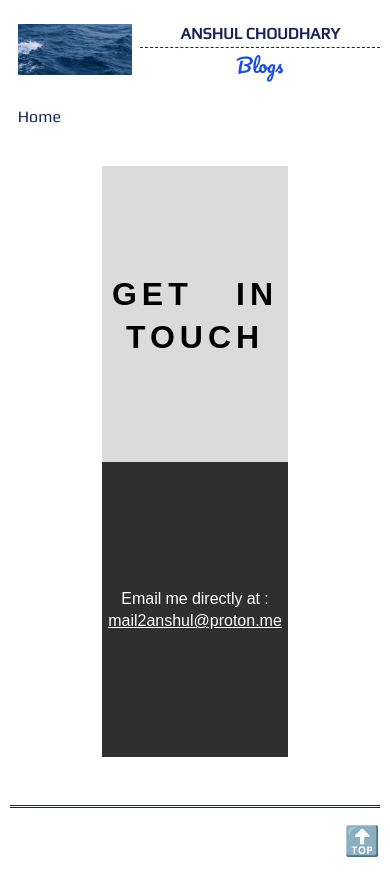
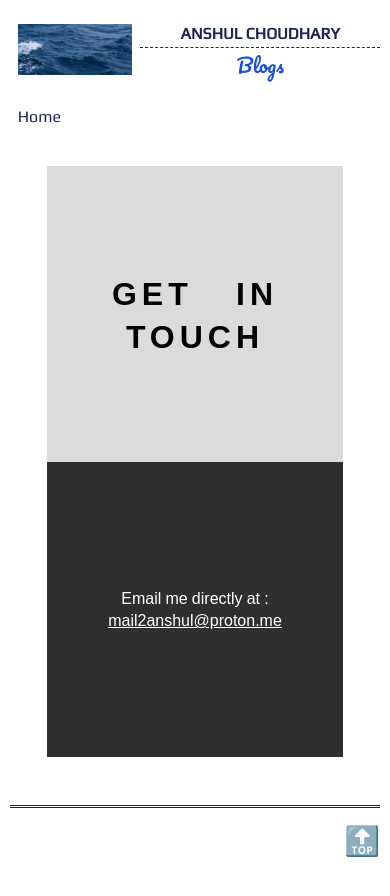
Before and after one commit to a1start/acblog, a plain HTML site: page contact.html in a window 390 px wide. Drawn offline with Linux system fonts and the light colour scheme.

Commit message:
made changes to contact screen media queries

```diff
--- a/contact.html
+++ b/contact.html
@@ -44,9 +44,9 @@
         <!-- END OF HEADER -->
         <!-- MAIN CONTENT -->
         <!--  -->
-        <div class="about">
-          <div class="about1"><p>GET IN TOUCH</p></div>
-          <div class="about2">
+        <div class="contact">
+          <div class="contact1"><p>GET IN TOUCH</p></div>
+          <div class="contact2">
             <p>
               Email me directly at :
               <a href="mailto:mail2anshul@proton.me" target="_blank"
--- a/styles.css
+++ b/styles.css
@@ -65,7 +65,8 @@ html {
   font-size: 1.2rem;
   font-family: "Pacifico", cursive;
   color: #1d4ed8;
-  padding-left: 2.5rem;
+  display: flex;
+  justify-content: center;
 }
 /* END OF LOGO CSS */
 
@@ -201,7 +202,7 @@ html {
 /* ABOUT CSS */
 /*  */
 
-.about {
+.contact {
   display: flex;
   flex-direction: column;
   height: 70vh;
@@ -210,37 +211,37 @@ html {
   font-family: "Noto Sans Linear B", sans-serif;
 }
 
-.about1,
-.about2 {
+.contact1,
+.contact2 {
   height: 50%;
   display: flex;
   align-items: center;
   justify-content: center;
 }
 
-.about1 {
+.contact1 {
   background-color: rgb(219, 219, 219);
   font-size: 2rem;
   font-weight: bold;
   text-align: center;
 }
 
-.about1 p {
+.contact1 p {
   letter-spacing: 5px;
   word-spacing: 30px;
 }
 
-.about2 {
+.contact2 {
   text-align: center;
   background-color: rgb(47, 47, 47);
 }
 
-.about2 p {
+.contact2 p {
   color: #fff;
   font-size: 1rem;
 }
 
-.about2 p a {
+.contact2 p a {
   color: #fff;
 }
 
@@ -265,11 +266,14 @@ html {
   .article-page-main {
     width: 80vw;
   }
+  .article-page-main img {
+    width: 80vw;
+  }
   .logo-pic {
     width: 100%;
   }
-  .logo-blog {
-    padding-left: 6rem;
+  .contact {
+    width: 80%;
   }
 }
 
@@ -280,6 +284,12 @@ html {
   .article-page-main {
     width: 70vw;
   }
+  .article-page-main img {
+    width: 70vw;
+  }
+  .contact {
+    width: 70%;
+  }
 }
 
 @media (min-width: 769px) and (max-width: 1024px) {
@@ -288,6 +298,12 @@ html {
   }
   .article-page-main {
     width: 60vw;
+  }
+  .article-page-main img {
+    width: 60vw;
+  }
+  .contact {
+    width: 60%;
   }
 }
 
```
